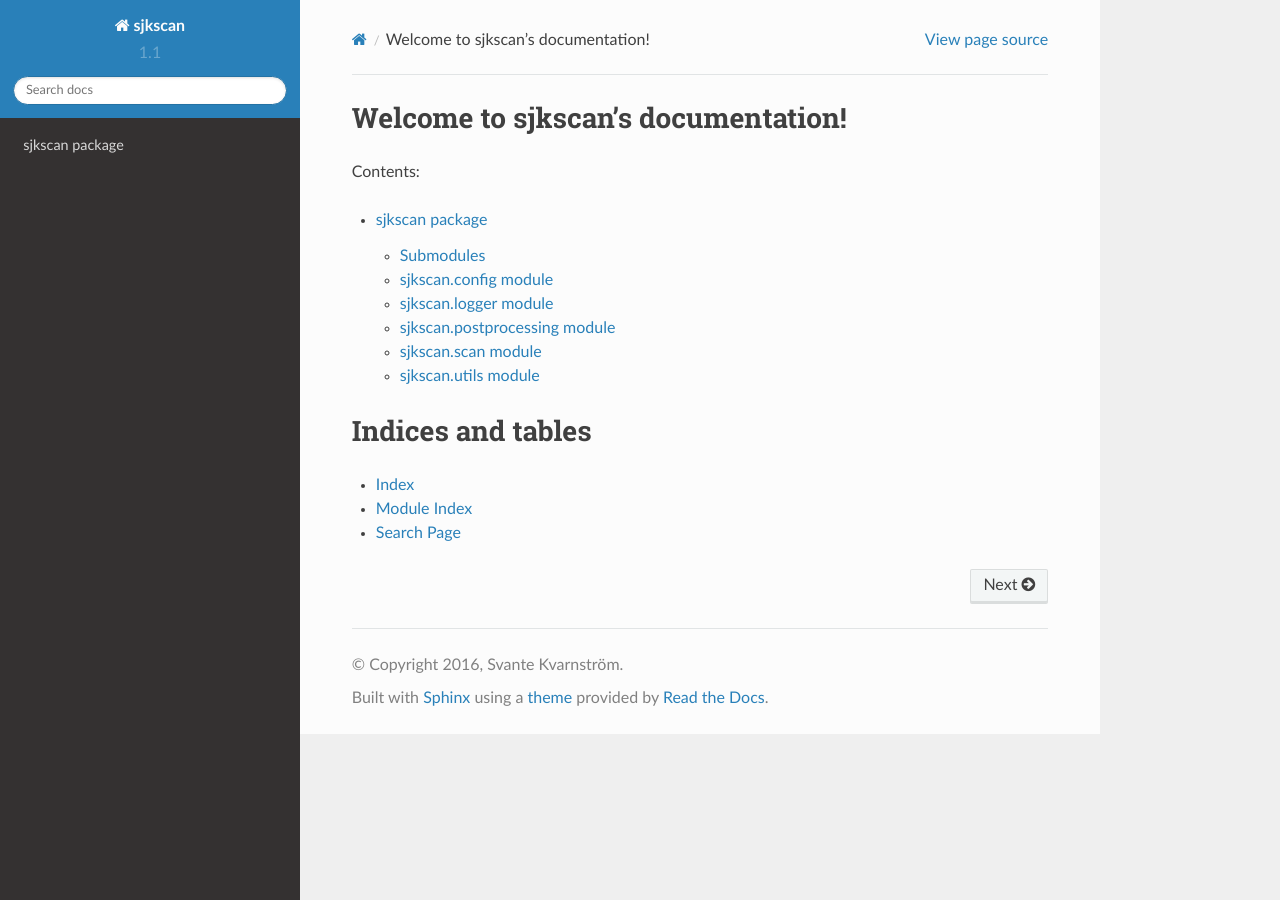
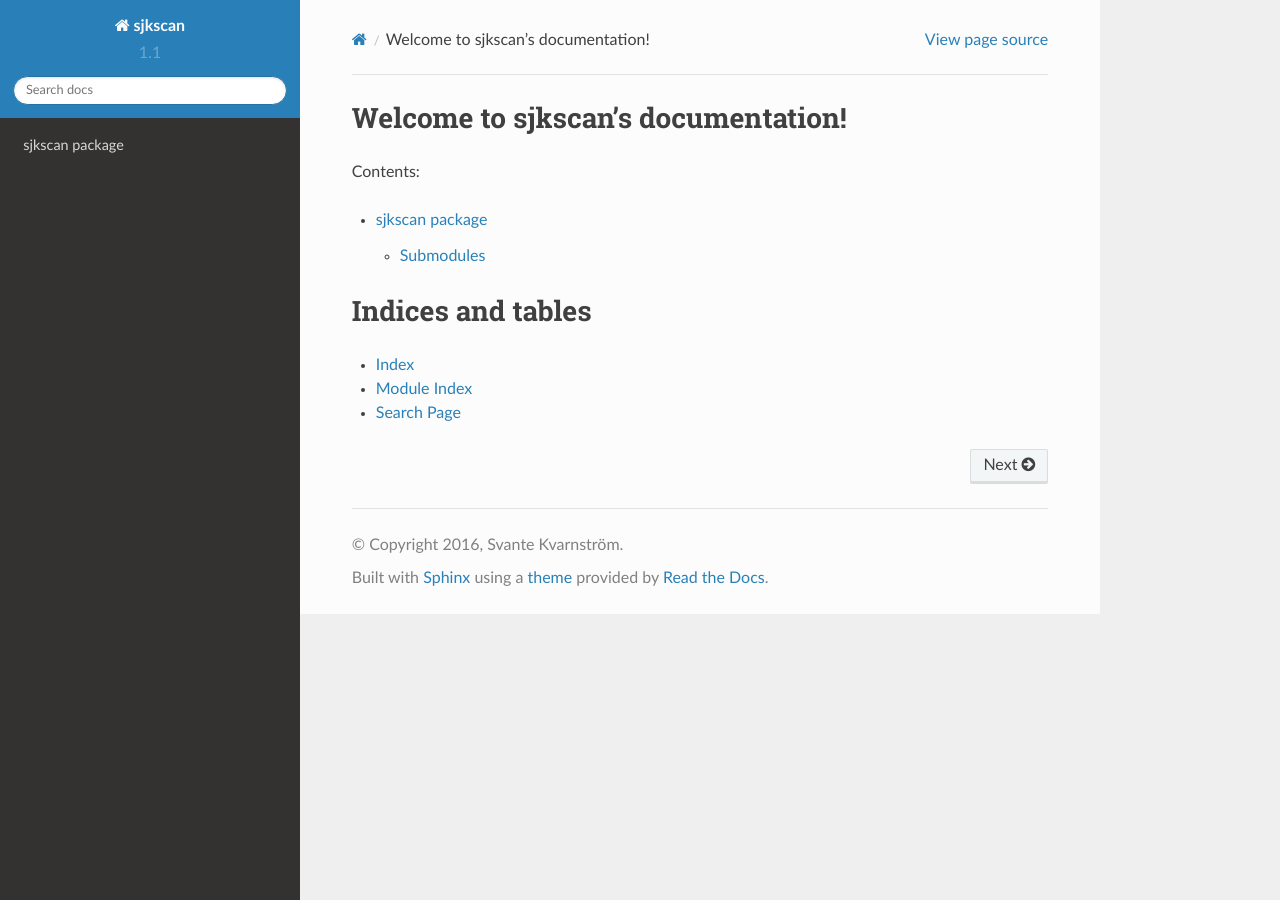
Before and after one commit to sjktje/sjkscan, a Sphinx documentation site: the page built from docs/index.rst, in a window 1280 px wide. Built offline with Sphinx 7.4.7 and the Read the Docs theme 2.0.0, drawn with Linux system fonts in a browser that asks for light colours.

Commit message:
Remove superfluous headers from docs

```diff
--- a/docs/sjkscan.rst
+++ b/docs/sjkscan.rst
@@ -3,9 +3,6 @@ sjkscan package
 
 Submodules
 ----------
-
-sjkscan.config module
----------------------
 
 
 .. automodule:: sjkscan.config
@@ -13,36 +10,21 @@ sjkscan.config module
     :undoc-members:
     :show-inheritance:
 
-sjkscan.logger module
----------------------
-
-
 .. automodule:: sjkscan.logger
     :members:
     :undoc-members:
     :show-inheritance:
-
-sjkscan.postprocessing module
------------------------------
-
 
 .. automodule:: sjkscan.postprocessing
     :members:
     :undoc-members:
     :show-inheritance:
 
-sjkscan.scan module
--------------------
-
 .. automodule:: sjkscan.scan
     :members:
     :undoc-members:
     :show-inheritance:
 
-sjkscan.utils module
---------------------
-
-
 .. automodule:: sjkscan.utils
     :members:
     :undoc-members:
```
